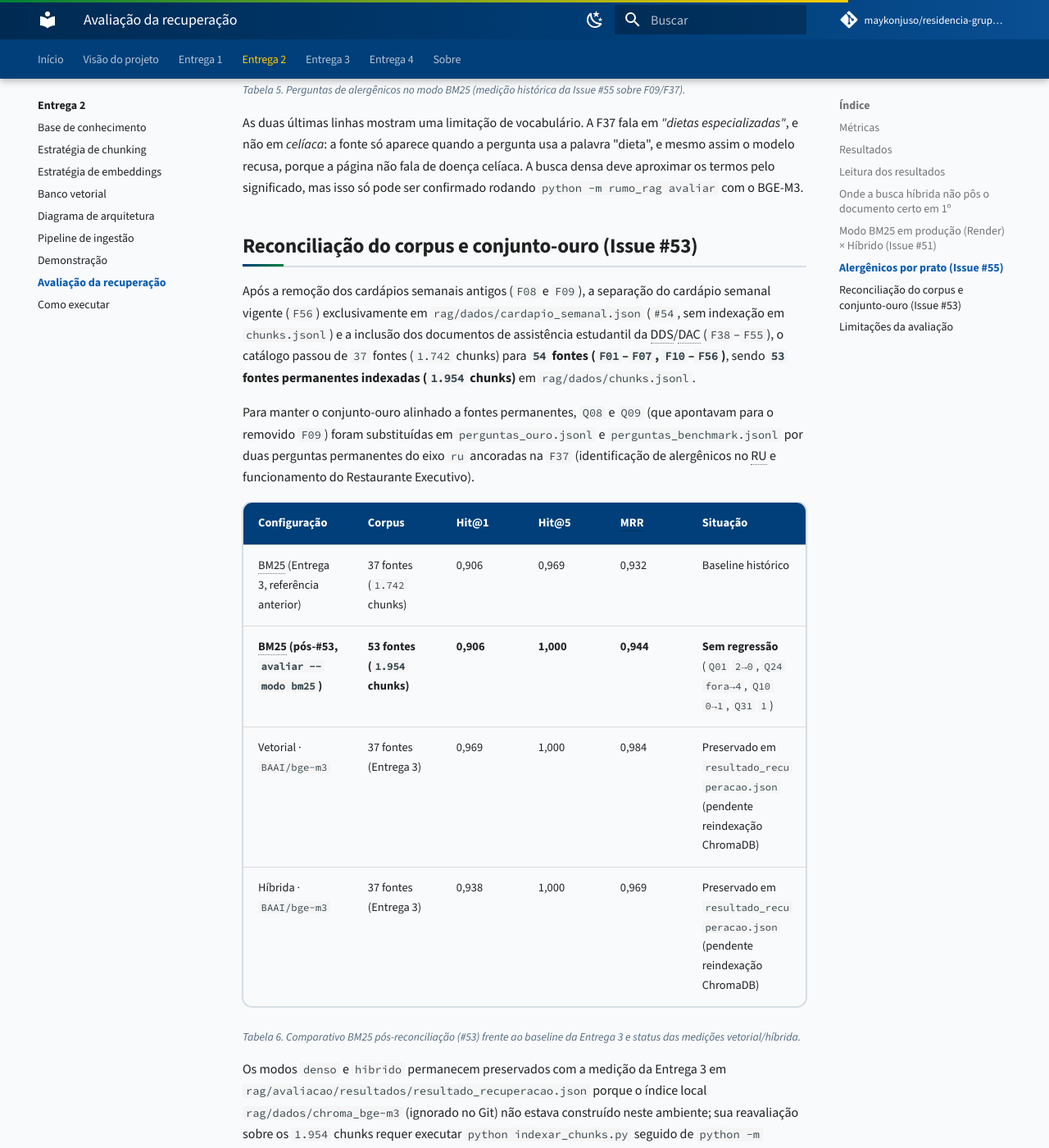
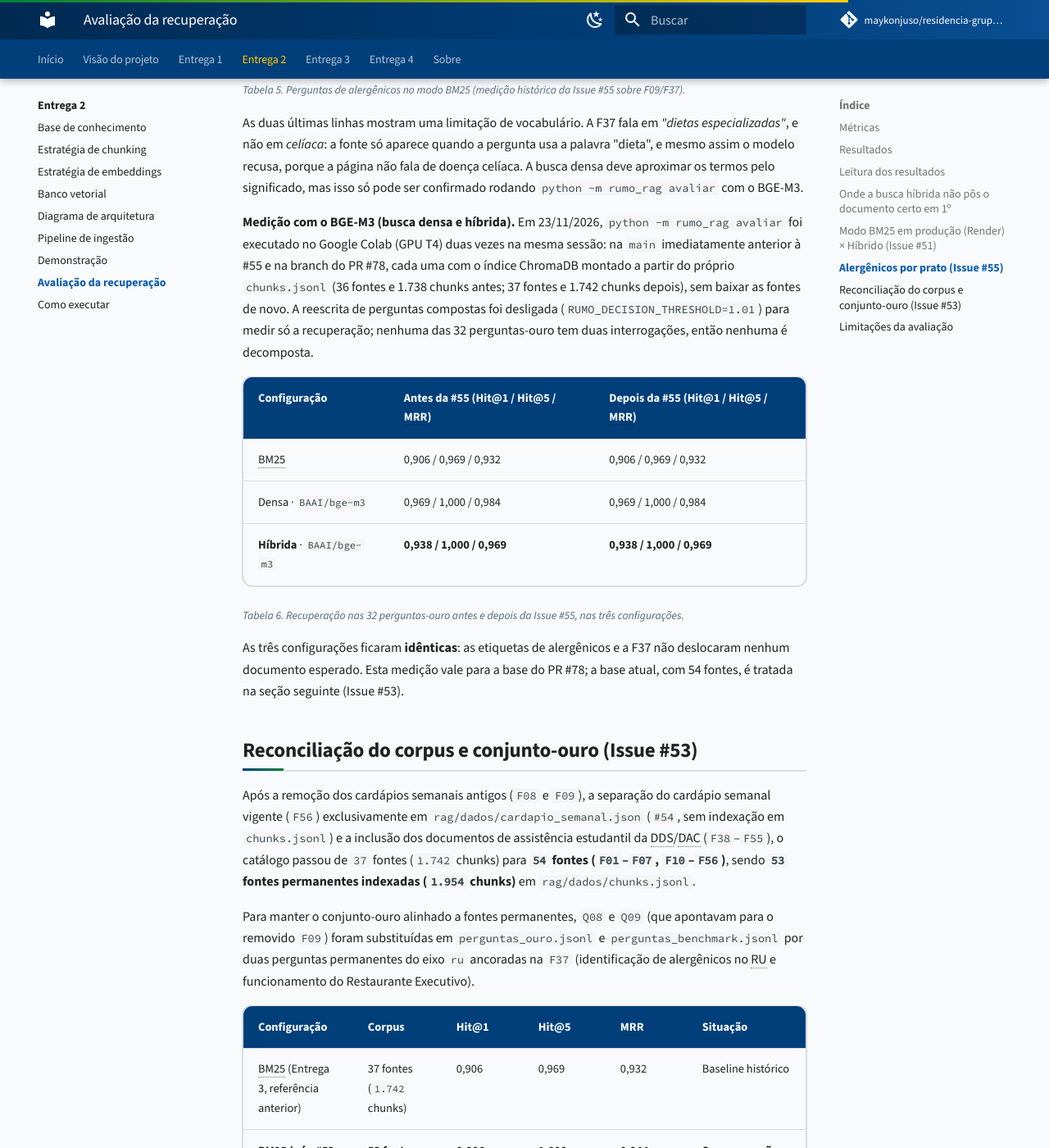
Before and after one commit to maykonjuso/residencia-grupo-4, an MkDocs documentation site: the page built from docs/entrega-2/avaliacao.md, in a window 1280 px wide and 1400 px high, scrolled down 4950 px. Shown: the whole window at 82% size. Built offline with MkDocs 1.6.1 and Material for MkDocs 9.7.7, drawn with Linux system fonts in a browser that asks for light colours; comment, search, counter and statistics services are not loaded; some of the changed text lies outside the part shown.

Commit message:
docs(avaliacao): registra medição densa e híbrida da Issue #55 (Refs #55)
Executado no Colab (T4) na main anterior à #55 e na branch do PR #78, com o
índice montado a partir do chunks.jsonl de cada uma e a reescrita desligada.
BM25, densa e híbrida idênticas nas 32 perguntas-ouro (0,938 / 1,000 / 0,969
na híbrida). Tabela da #53 renumerada para 7.

Co-Authored-By: Claude Opus 5.5 <noreply@anthropic.com>

```diff
--- a/docs/entrega-2/avaliacao.md
+++ b/docs/entrega-2/avaliacao.md
@@ -103,6 +103,18 @@ As perguntas de prato abaixo (Tabela 5) registram a verificação histórica sob
 
 As duas últimas linhas mostram uma limitação de vocabulário. A F37 fala em *"dietas especializadas"*, e não em *celíaca*: a fonte só aparece quando a pergunta usa a palavra "dieta", e mesmo assim o modelo recusa, porque a página não fala de doença celíaca. A busca densa deve aproximar os termos pelo significado, mas isso só pode ser confirmado rodando `python -m rumo_rag avaliar` com o BGE-M3.
 
+**Medição com o BGE-M3 (busca densa e híbrida).** Em 23/11/2026, `python -m rumo_rag avaliar` foi executado no Google Colab (GPU T4) duas vezes na mesma sessão: na `main` imediatamente anterior à #55 e na branch do PR #78, cada uma com o índice ChromaDB montado a partir do próprio `chunks.jsonl` (36 fontes e 1.738 chunks antes; 37 fontes e 1.742 chunks depois), sem baixar as fontes de novo. A reescrita de perguntas compostas foi desligada (`RUMO_DECISION_THRESHOLD=1.01`) para medir só a recuperação; nenhuma das 32 perguntas-ouro tem duas interrogações, então nenhuma é decomposta.
+
+| Configuração | Antes da #55 (Hit@1 / Hit@5 / MRR) | Depois da #55 (Hit@1 / Hit@5 / MRR) |
+|---|---|---|
+| BM25 | 0,906 / 0,969 / 0,932 | 0,906 / 0,969 / 0,932 |
+| Densa · `BAAI/bge-m3` | 0,969 / 1,000 / 0,984 | 0,969 / 1,000 / 0,984 |
+| **Híbrida** · `BAAI/bge-m3` | **0,938 / 1,000 / 0,969** | **0,938 / 1,000 / 0,969** |
+
+<p class="legenda">Tabela 6. Recuperação nas 32 perguntas-ouro antes e depois da Issue #55, nas três configurações.</p>
+
+As três configurações ficaram **idênticas**: as etiquetas de alergênicos e a F37 não deslocaram nenhum documento esperado. Esta medição vale para a base do PR #78; a base atual, com 54 fontes, é tratada na seção seguinte (Issue #53).
+
 ## Reconciliação do corpus e conjunto-ouro (Issue #53)
 
 Após a remoção dos cardápios semanais antigos (`F08` e `F09`), a separação do cardápio semanal vigente (`F56`) exclusivamente em `rag/dados/cardapio_semanal.json` (`#54`, sem indexação em `chunks.jsonl`) e a inclusão dos documentos de assistência estudantil da DDS/DAC (`F38`–`F55`), o catálogo passou de `37` fontes (`1.742` chunks) para **`54` fontes (`F01`–`F07`, `F10`–`F56`)**, sendo **`53` fontes permanentes indexadas (`1.954` chunks)** em `rag/dados/chunks.jsonl`.
@@ -116,7 +128,7 @@ Para manter o conjunto-ouro alinhado a fontes permanentes, `Q08` e `Q09` (que ap
 | Vetorial · `BAAI/bge-m3` | 37 fontes (Entrega 3) | 0,969 | 1,000 | 0,984 | Preservado em `resultado_recuperacao.json` (pendente reindexação ChromaDB) |
 | Híbrida · `BAAI/bge-m3` | 37 fontes (Entrega 3) | 0,938 | 1,000 | 0,969 | Preservado em `resultado_recuperacao.json` (pendente reindexação ChromaDB) |
 
-<p class="legenda">Tabela 6. Comparativo BM25 pós-reconciliação (#53) frente ao baseline da Entrega 3 e status das medições vetorial/híbrida.</p>
+<p class="legenda">Tabela 7. Comparativo BM25 pós-reconciliação (#53) frente ao baseline da Entrega 3 e status das medições vetorial/híbrida.</p>
 
 Os modos `denso` e `hibrido` permanecem preservados com a medição da Entrega 3 em `rag/avaliacao/resultados/resultado_recuperacao.json` porque o índice local `rag/dados/chroma_bge-m3` (ignorado no Git) não estava construído neste ambiente; sua reavaliação sobre os `1.954` chunks requer executar `python indexar_chunks.py` seguido de `python -m rumo_rag avaliar --modo todos`.
 
@@ -135,3 +147,4 @@ Os modos `denso` e `hibrido` permanecem preservados com a medição da Entrega 3
     | 16/11/2026 | 1.1 | Medição BM25 × híbrido e normalização léxica para preços do RU (Issue #51) | Grupo 04 |
     | 18/11/2026 | 1.2 | Alergênicos por prato: BM25 idêntico nas 32 perguntas-ouro e perguntas novas de alergênicos; medição híbrida pendente (Issue #55) | Grupo 04 |
     | 20/11/2026 | 1.3 | Reconciliação #53: F08/F09 substituídos por F56 em cardapio_semanal.json, Q08/Q09 atualizadas para F37, expansão para 53 fontes indexadas (1.954 chunks) e BM25 em 0,906 / 1,000 / 0,944 (denso/híbrido preservados da Entrega 3) | Grupo 04 |
+    | 23/11/2026 | 1.4 | Medição densa e híbrida (BGE-M3, Colab) antes e depois da Issue #55: idênticas nas 32 perguntas-ouro (Tabela 6) | Gabriella Oliveira |
```
